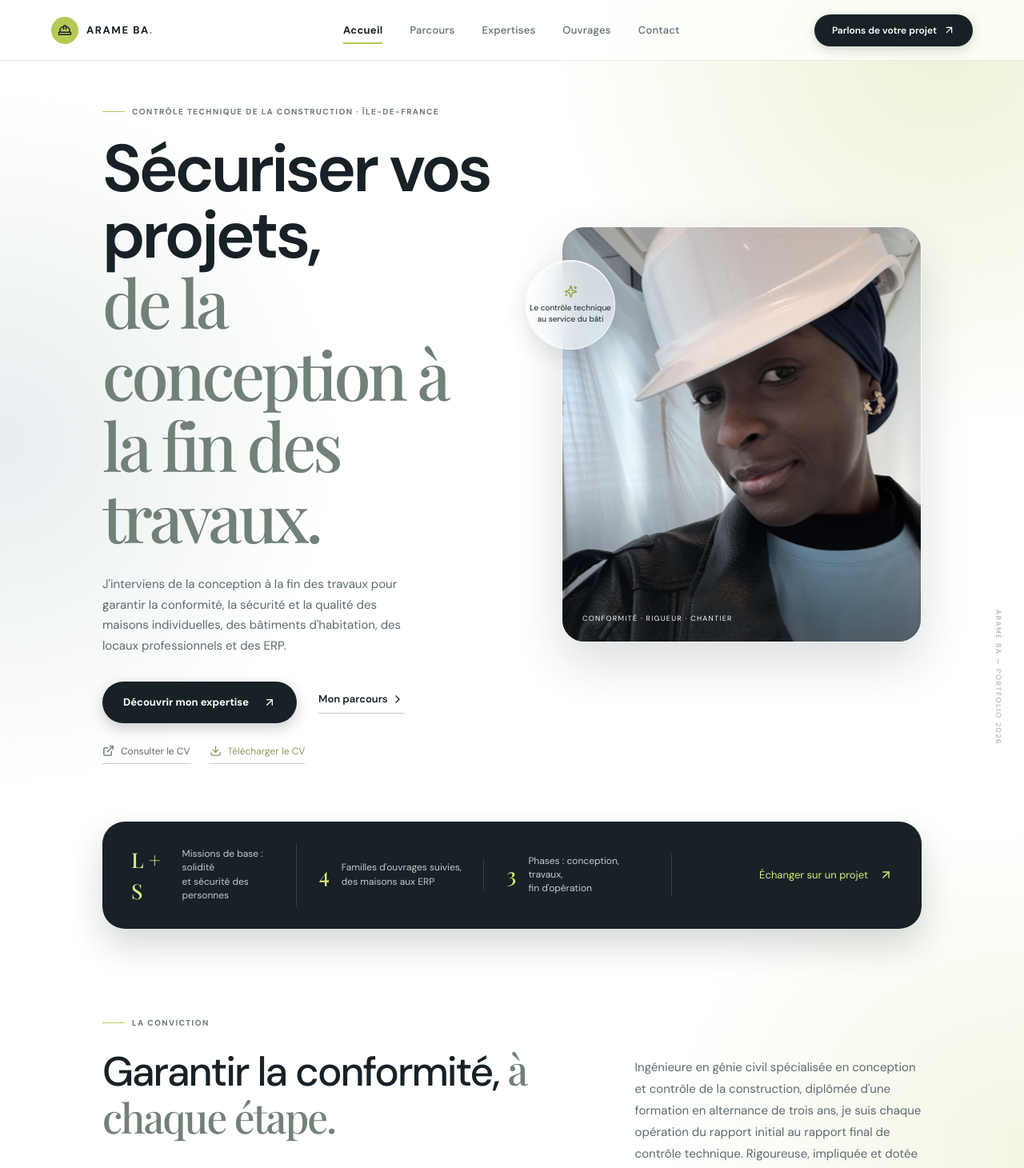
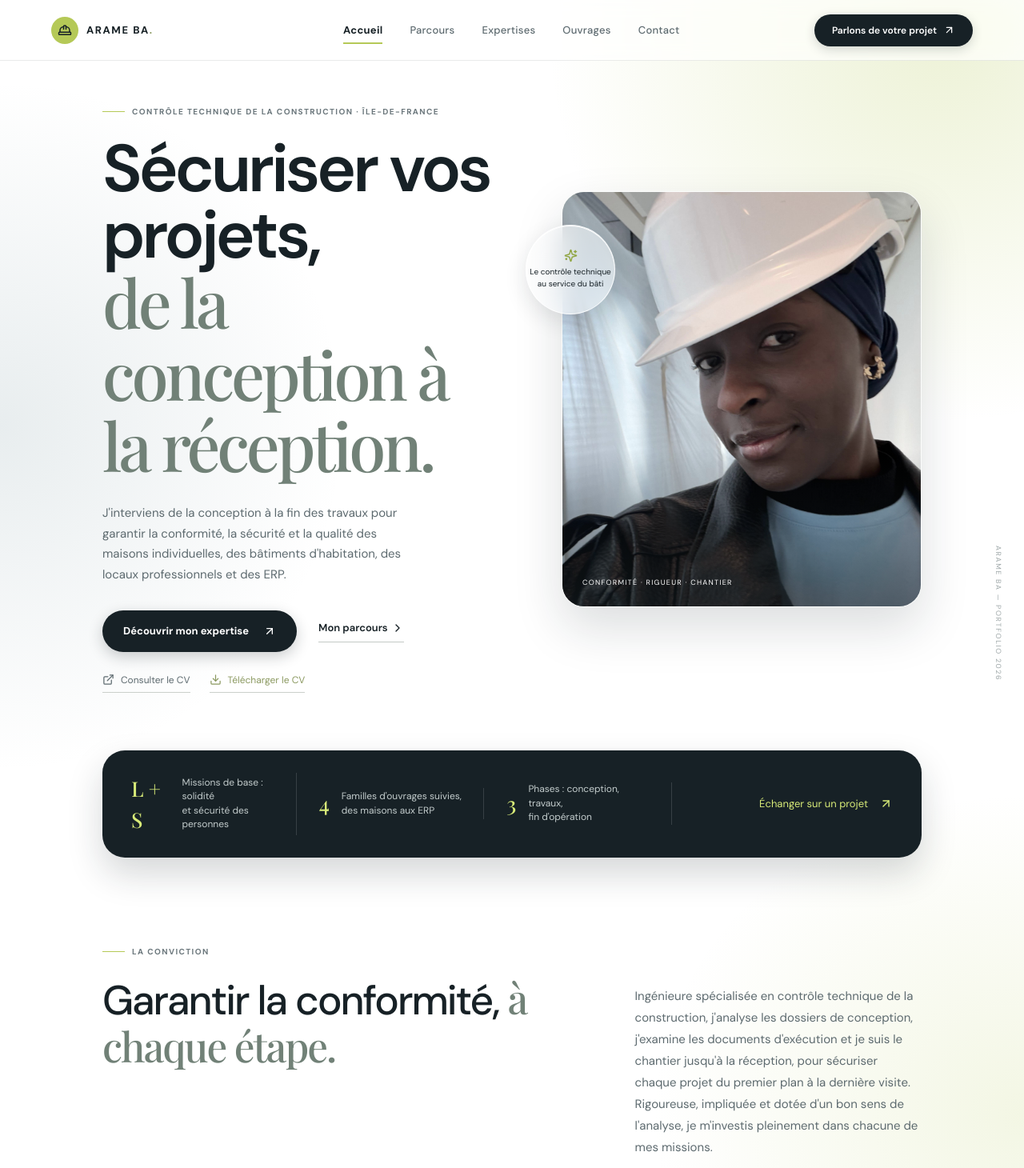
Before and after one commit to Faith-time/arame-ba-portfolio, a React (Vite) app: page / in a window 1280 px wide. Shown: the top 1460 px of the page at 80% size. Built offline with nearby package versions, Linux system fonts and the light colour scheme; a web font is replaced by a local one.

Commit message:
FINAL REFONT 6

```diff
--- a/src/App.tsx
+++ b/src/App.tsx
@@ -69,7 +69,7 @@ const currentPhases = [
     title: 'Réalisation',
     items: [
       'Examen des documents d\u2019exécution (plans de fondations, de structure, de cloisonnement, de revêtements, etc.) sur fiches d\u2019examen de documents (FED), avec un avis favorable, défavorable, suspendu, hors mission ou sans objet selon le dossier.',
-      'Visites de suivi des travaux sur chantier, puis rédaction d\u2019une fiche de visite (FVC) assortie d\u2019un avis favorable, suspendu ou défavorable selon ce qui est constaté.',
+      'Visites de suivi des travaux sur chantier, puis rédaction d\u2019une fiche de visite (FVC) formulant un avis favorable, suspendu ou défavorable selon les constats effectués',
     ],
   },
   {
@@ -299,7 +299,7 @@ function Home({ navigate }: { navigate: (page: Page) => void }) {
     <section className="hero section-pad">
       <div className="hero-copy">
         <p className="eyebrow"><span className="eyebrow-line" /> Contrôle technique de la construction · Île-de-France</p>
-        <h1>Sécuriser vos projets,<br /><em>de la conception à la fin des travaux.</em></h1>
+<h1>Sécuriser vos projets,<br /><em>de la conception à la réception.</em></h1>
         <p className="hero-text">J'interviens de la conception à la fin des travaux pour garantir la conformité, la sécurité et la qualité des maisons individuelles, des bâtiments d'habitation, des locaux professionnels et des ERP.</p>
         <div className="hero-actions"><button className="button button-dark" onClick={() => navigate('expertise')}>Découvrir mon expertise <ArrowUpRight size={16} /></button><button className="text-link" onClick={() => navigate('about')}>Mon parcours <ChevronRight size={16} /></button></div>
         <div className="cv-actions"><a className="cv-link" href="/cv-arame-ba.pdf" target="_blank" rel="noreferrer"><ExternalLink size={15} /> Consulter le CV</a><a className="cv-link cv-download" href="/cv-arame-ba.pdf" download="CV-Arame-BA.pdf"><Download size={15} /> Télécharger le CV</a></div>
@@ -320,8 +320,7 @@ function Home({ navigate }: { navigate: (page: Page) => void }) {
       <div className="manifesto-grid">
         <h2>Garantir la conformité, <span>à chaque étape.</span></h2>
         <div>
-          <p>Ingénieure en génie civil spécialisée en conception et contrôle de la construction, diplômée d'une formation en alternance de trois ans, je suis chaque opération du rapport initial au rapport final de contrôle technique. Rigoureuse, impliquée et dotée d'un bon sens de l'analyse, je m'investis pleinement dans chacune de mes missions.</p>
-          <button className="text-link" onClick={() => navigate('about')}>En savoir plus <ChevronRight size={16} /></button>
+<p>Ingénieure spécialisée en contrôle technique de la construction, j'analyse les dossiers de conception, j'examine les documents d'exécution et je suis le chantier jusqu'à la réception, pour sécuriser chaque projet du premier plan à la dernière visite. Rigoureuse, impliquée et dotée d'un bon sens de l'analyse, je m'investis pleinement dans chacune de mes missions.</p>          <button className="text-link" onClick={() => navigate('about')}>En savoir plus <ChevronRight size={16} /></button>
         </div>
       </div>
     </section>
```
